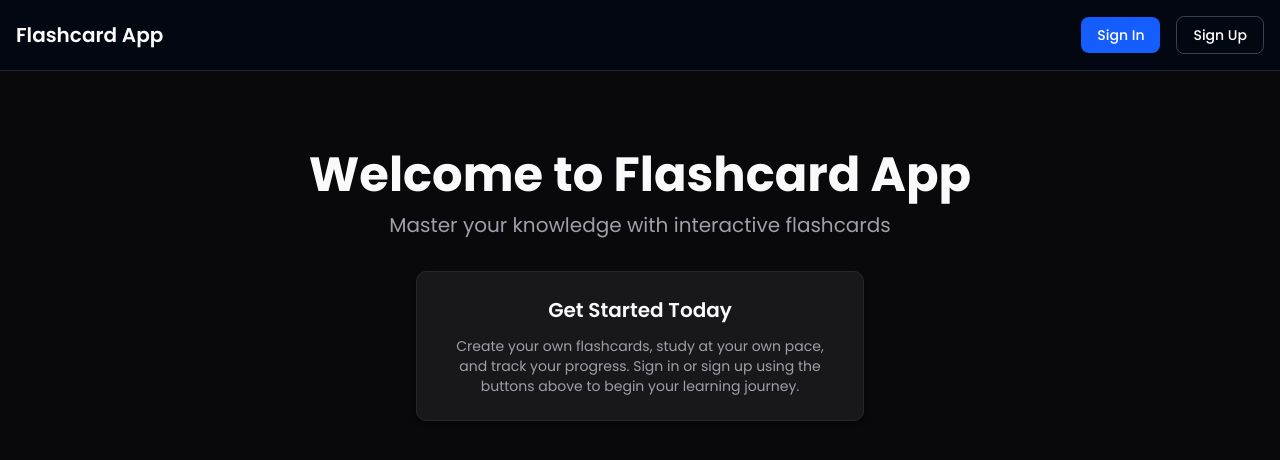
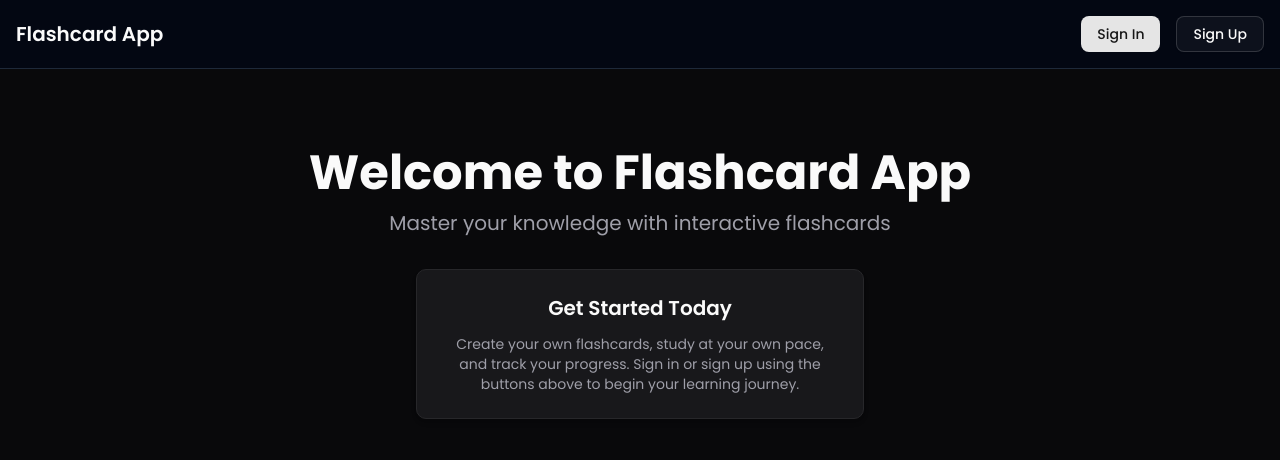
Before and after one commit to pranavbansod/flashcardcursor, a Next.js app: page / in a window 1280 px wide. Shown: the top 460 px of the page. Built offline with nearby package versions, Linux system fonts and the light colour scheme; no server answers.

Commit message:
feat(ui): integrate shadcn Button for sign in/up

```diff
--- a/package.json
+++ b/package.json
@@ -11,6 +11,7 @@
   "dependencies": {
     "@clerk/nextjs": "^6.36.5",
     "@clerk/themes": "^2.4.46",
+    "@radix-ui/react-slot": "^1.2.4",
     "class-variance-authority": "^0.7.1",
     "clsx": "^2.1.1",
     "lucide-react": "^0.562.0",
--- a/src/app/layout.tsx
+++ b/src/app/layout.tsx
@@ -9,6 +9,7 @@
   UserButton,
 } from "@clerk/nextjs";
 import { dark } from "@clerk/themes";
+import { Button } from "@/components/ui/button";
 import "./globals.css";
 
 const poppins = Poppins({
@@ -39,14 +40,14 @@
               <div className="flex items-center gap-4">
                 <SignedOut>
                   <SignInButton mode="modal">
-                    <button className="rounded-md bg-blue-600 px-4 py-2 text-sm font-medium text-white hover:bg-blue-700">
+                    <Button>
                       Sign In
-                    </button>
+                    </Button>
                   </SignInButton>
                   <SignUpButton mode="modal">
-                    <button className="rounded-md border border-gray-700 px-4 py-2 text-sm font-medium text-white hover:bg-gray-800">
+                    <Button variant="outline">
                       Sign Up
-                    </button>
+                    </Button>
                   </SignUpButton>
                 </SignedOut>
                 <SignedIn>
--- /dev/null
+++ b/src/components/ui/button.tsx
@@ -0,0 +1,62 @@
+import * as React from "react"
+import { Slot } from "@radix-ui/react-slot"
+import { cva, type VariantProps } from "class-variance-authority"
+
+import { cn } from "@/lib/utils"
+
+const buttonVariants = cva(
+  "inline-flex items-center justify-center gap-2 whitespace-nowrap rounded-md text-sm font-medium transition-all disabled:pointer-events-none disabled:opacity-50 [&_svg]:pointer-events-none [&_svg:not([class*='size-'])]:size-4 shrink-0 [&_svg]:shrink-0 outline-none focus-visible:border-ring focus-visible:ring-ring/50 focus-visible:ring-[3px] aria-invalid:ring-destructive/20 dark:aria-invalid:ring-destructive/40 aria-invalid:border-destructive",
+  {
+    variants: {
+      variant: {
+        default: "bg-primary text-primary-foreground hover:bg-primary/90",
+        destructive:
+          "bg-destructive text-white hover:bg-destructive/90 focus-visible:ring-destructive/20 dark:focus-visible:ring-destructive/40 dark:bg-destructive/60",
+        outline:
+          "border bg-background shadow-xs hover:bg-accent hover:text-accent-foreground dark:bg-input/30 dark:border-input dark:hover:bg-input/50",
+        secondary:
+          "bg-secondary text-secondary-foreground hover:bg-secondary/80",
+        ghost:
+          "hover:bg-accent hover:text-accent-foreground dark:hover:bg-accent/50",
+        link: "text-primary underline-offset-4 hover:underline",
+      },
+      size: {
+        default: "h-9 px-4 py-2 has-[>svg]:px-3",
+        sm: "h-8 rounded-md gap-1.5 px-3 has-[>svg]:px-2.5",
+        lg: "h-10 rounded-md px-6 has-[>svg]:px-4",
+        icon: "size-9",
+        "icon-sm": "size-8",
+        "icon-lg": "size-10",
+      },
+    },
+    defaultVariants: {
+      variant: "default",
+      size: "default",
+    },
+  }
+)
+
+function Button({
+  className,
+  variant = "default",
+  size = "default",
+  asChild = false,
+  ...props
+}: React.ComponentProps<"button"> &
+  VariantProps<typeof buttonVariants> & {
+    asChild?: boolean
+  }) {
+  const Comp = asChild ? Slot : "button"
+
+  return (
+    <Comp
+      data-slot="button"
+      data-variant={variant}
+      data-size={size}
+      className={cn(buttonVariants({ variant, size, className }))}
+      {...props}
+    />
+  )
+}
+
+export { Button, buttonVariants }
```
Also changed, not shown: 1 other file (tests, documents, lock files or other folders).
